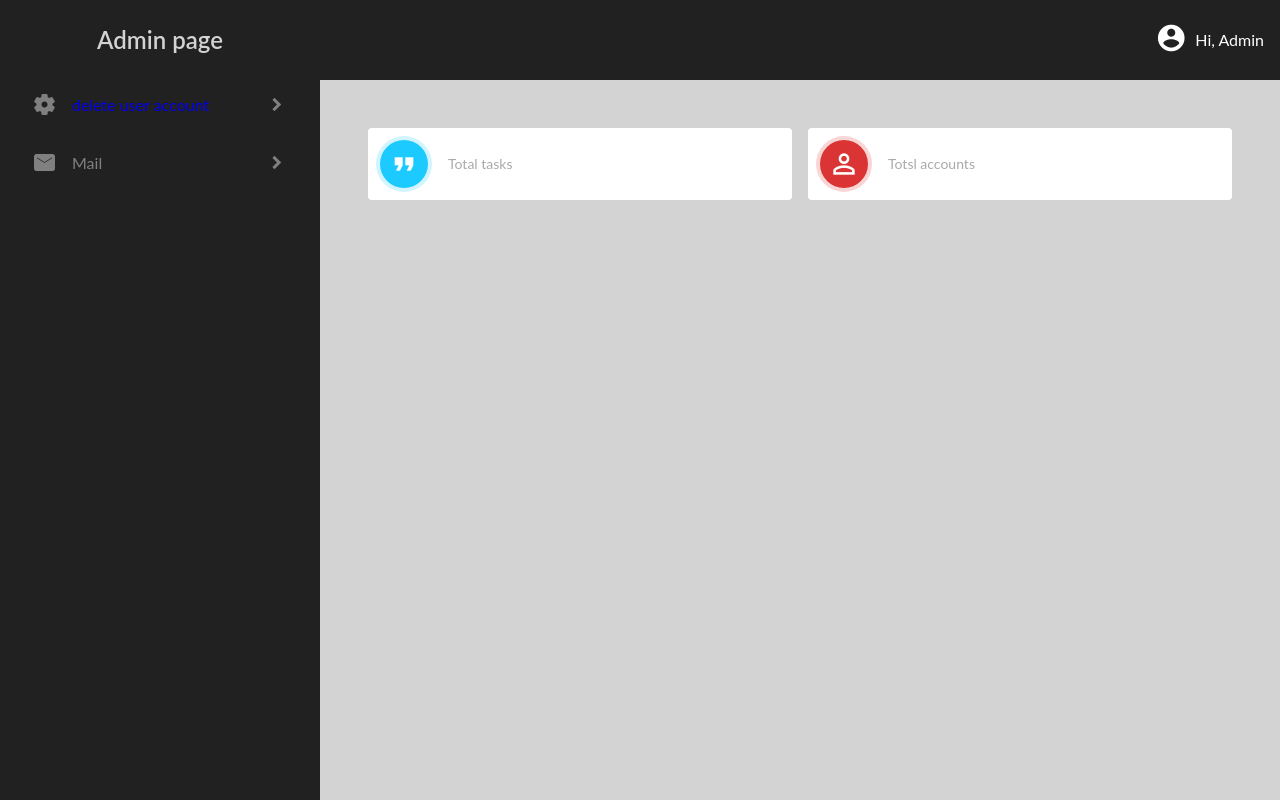
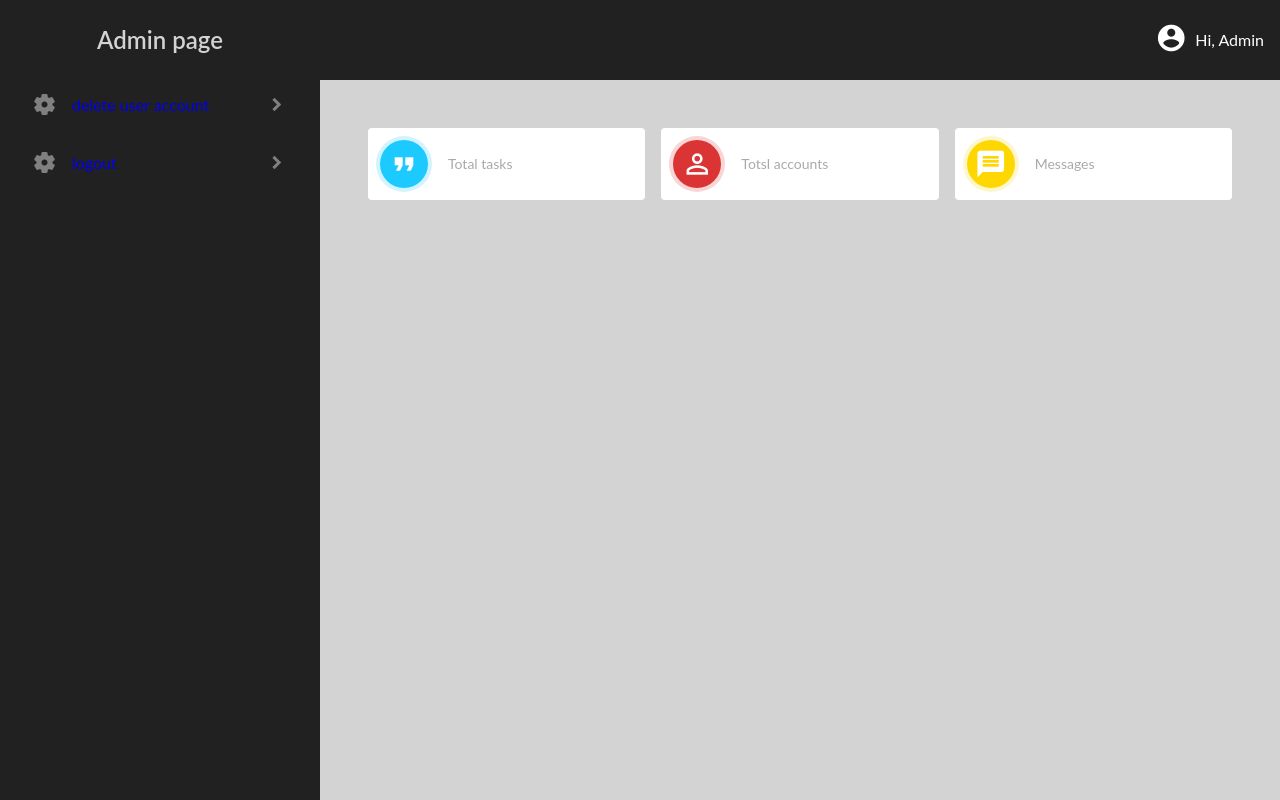
Before and after one commit to ordinaryparsa/test, a Flask app: template templates/admin/admin/admin.html in a window 1280 px wide. Run offline with Flask 2, Linux system fonts and the light colour scheme; the template is opened without the code that fills it, so the values that code supplies are empty; some libraries are stand-ins or nearby versions.

Commit message:
users can contact to admin

```diff
--- a/main.py
+++ b/main.py
@@ -1,3 +1,4 @@
+from crypt import methods
 from flask import Flask, redirect, render_template, request, session
 import mysql.connector
 import hashlib
@@ -195,7 +196,10 @@
         totalAccount = len(mycursor.fetchall())
         mycursor.execute("SELECT * FROM task")
         totalTask = len(mycursor.fetchall())
-        return render_template("admin/admin/admin.html", totalAccount=totalAccount, totalTask=totalTask )
+        mycursor.execute("SELECT * FROM messages")
+        messageToAdmin = mycursor.fetchall()
+        messageNumber = len(messageToAdmin)
+        return render_template("admin/admin/admin.html", totalAccount=totalAccount, totalTask=totalTask, messageToAdmin=messageToAdmin, messageNumber=messageNumber)
 
 #admin delete account
 @app.route("/admin/deleteaccount")
@@ -216,6 +220,19 @@
     else:
         return "sorry you're not authorized for this"
 
+#contact to admin:
+@app.route("/contactm")
+def contactm():
+    return render_template("contact/contact.html")
+
+@app.route("/contact", methods=["POST"])
+def contact():
+    message = request.form.get("message")
+    sender = session.get("username")
+    mycursor.execute("use users")
+    mycursor.execute(f"INSERT INTO messages (sender, message) VALUES (\'{sender}\', \'{message}\')")
+    db.commit()
+    return redirect("/")
 
 if __name__ == "__main__":
     app.run(debug=True)
--- a/templates/admin/admin/admin.html
+++ b/templates/admin/admin/admin.html
@@ -39,9 +39,9 @@
       </div>
       <div class='item'>
         <i class='material-icons'>
-          mail
+          settings
         </i>
-        <span class='text'>Mail</span>
+        <span class='text'> <a href="/logout"> logout</a></span>
         <i class='material-icons'>
           chevron_right
         </i>
@@ -64,9 +64,32 @@
             <div class='description'>Totsl accounts</div>
           </div>
         </div>
+        <div class='stat-item'>
+          <i class='material-icons yellow'>message</i>
+          <div class='counter'>
+            <div class='count'>{{messageNumber}}</div>
+            <div class='description'>Messages</div>
+          </div>
+        </div>
+        </div>
+        <br>
+        <div class='stat-item1'>
+          {% for i in range(messageNumber) %}
+          <ul>
+              <div class="row px-3 align-items-center todo-item rounded">
+                  <div class="col px-1 m-1 d-flex align-items-center">
+                     {{i+1}} "{{messageToAdmin[i][0]}}" say "{{messageToAdmin[i][1]}}"
+                  </div>
+              </div>
+          </ul>
+          {%endfor%}
+
+
+
         </div>
       </div>
     </div>
+
   </div>
 </div>
 <!-- partial -->
--- a/templates/admin/deleteAccount/deleteacc.html
+++ b/templates/admin/deleteAccount/deleteacc.html
@@ -3,9 +3,8 @@
 <html>
     <head>
         <title>
-            edit
+            DELETE ACCOUNT
         </title>
-        <link rel="stylesheet" href="static/loginreg.css">
     </head>
 
     <body>
```
Also changed, not shown: templates/contact/contact.html (added, +17 -0 lines), templates/home/home.html (+7 -0 lines), readme.txt.
